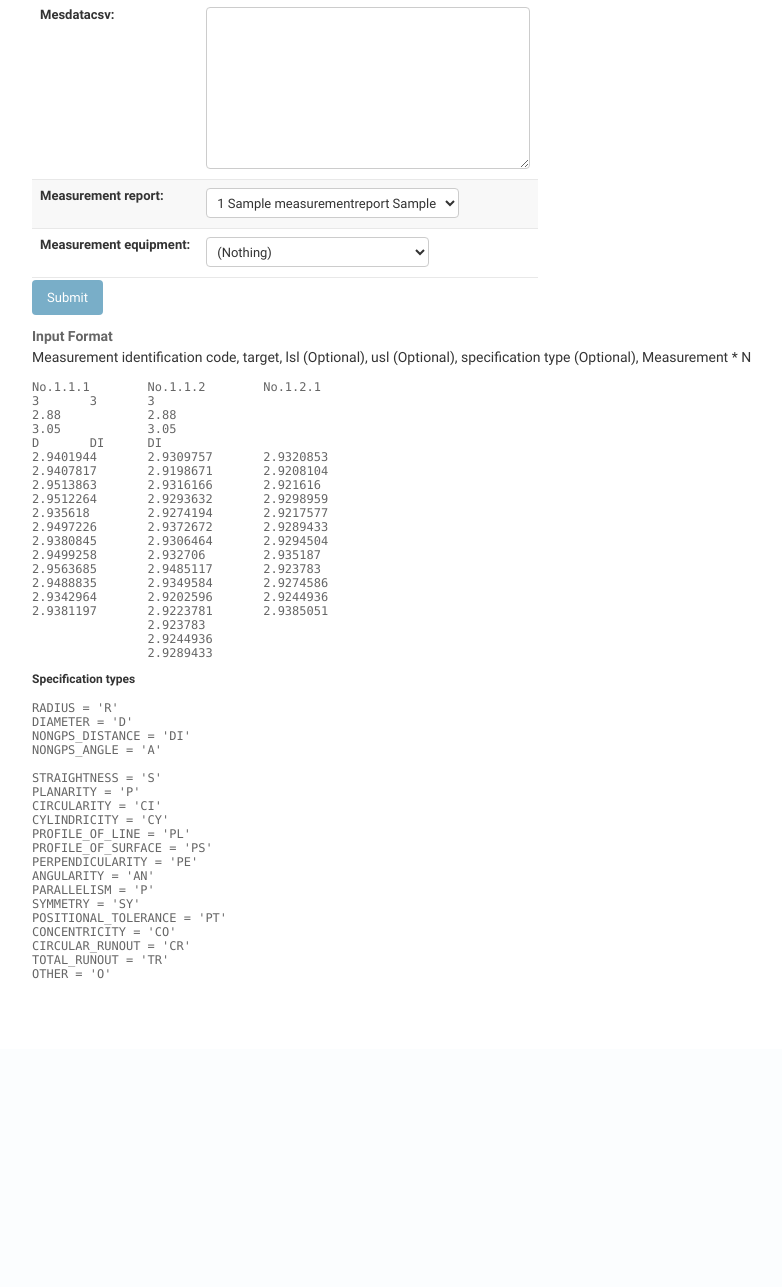
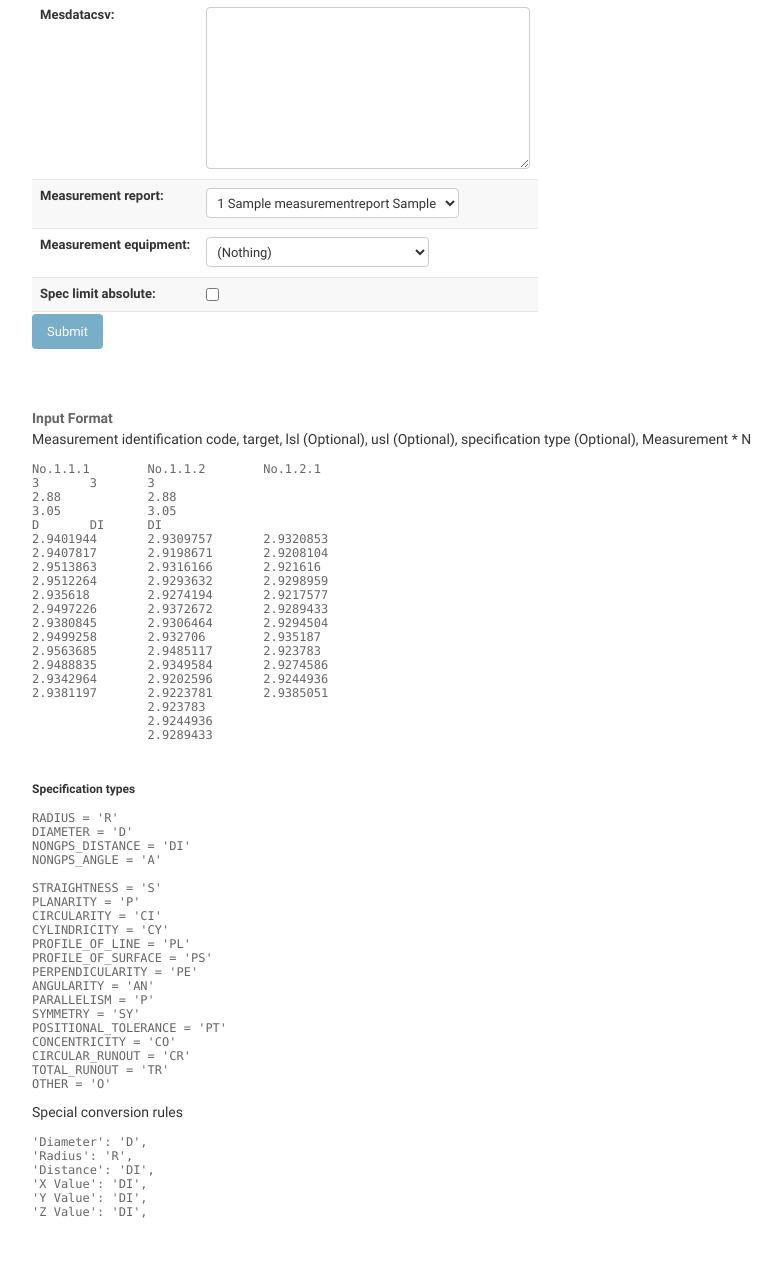
Before and after one commit to aokholm/mpcd_web, a Django app: template dataimport/templates/dataimport/batch.html in a window 1280 px wide. Shown: the part 77-1364 px from the top of the page, without its empty margins (8-790 px from the left). Before the commit the page ends 1056 px from the top, so only its background shows below. Run offline with Django 3.2, Linux system fonts and the light colour scheme; the template is opened without the code that fills it: values that come from a table or form of the project are taken from there, others are empty; tables that the repository leaves empty hold one stand-in row (values such as "Sample post"); parts of the project's set-up code (start-up, migrations or seed data) failed here and were passed over.

Commit message:
Updated Batchimport

```diff
--- a/dataimport/templates/dataimport/batch.html
+++ b/dataimport/templates/dataimport/batch.html
@@ -7,6 +7,7 @@
 		</table>
 	<input type="submit" value="Submit" />
 	</form>
+	<br /><br /><br />
 	<h3>Input Format</h3>
 	<p>Measurement identification code, target, lsl (Optional), usl (Optional), specification type (Optional), Measurement * N</p>
 	<pre>
@@ -30,7 +31,7 @@ D	DI	DI
 		2.923783
 		2.9244936
 		2.9289433</pre>
-
+	<br />
 	<h4>Specification types</h4>
 	<pre>
 RADIUS = 'R'
@@ -53,6 +54,13 @@ CONCENTRICITY = 'CO'
 CIRCULAR_RUNOUT = 'CR'
 TOTAL_RUNOUT = 'TR'
 OTHER = 'O'</pre>
-
+<p>Special conversion rules</p>
+<pre>
+'Diameter': 'D',
+'Radius': 'R',
+'Distance': 'DI',
+'X Value': 'DI',
+'Y Value': 'DI',
+'Z Value': 'DI',</pre>
 
 {% endblock %}
--- a/dataimport/views.py
+++ b/dataimport/views.py
@@ -4,14 +4,25 @@ from django import forms
 from mesdata.models import MeasurementReport, Measurement, MeasurementSet
 from tags.models import MeasurementEquipment
 import csv
+from twisted.conch.ls import lsLine
 
 class BatchImportForm(forms.Form):
     mesdataCSV = forms.CharField(widget=forms.Textarea)
     measurement_report = forms.ModelChoiceField(MeasurementReport.objects.all(), empty_label=None)
     measurement_equipment = forms.ModelChoiceField(MeasurementEquipment.objects.all(), empty_label="(Nothing)", required=False)
+    spec_limit_absolute = forms.BooleanField(required=False)
 
 
 app_name = "dataimport"
+
+specificationConvertion = {
+    'Diameter': 'D',
+    'Radius': 'R',
+    'Distance': 'DI',
+    'X Value': 'DI',
+    'Y Value': 'DI',
+    'Z Value': 'DI',
+    }
 
 
 def batch(request):
@@ -59,8 +70,24 @@ def batch(request):
                 measurementset.measurement_number = measurement_number
                 measurementset.measurement_report = form.cleaned_data['measurement_report']
                 measurementset.target = target
-                measurementset.lsl = lsl
-                measurementset.usl = usl
+
+                # Help if imported had fucked up LSL and USL
+
+                if lsl > usl:
+                    x = lsl
+                    lsl = usl
+                    usl = x
+
+
+                if form.cleaned_data['spec_limit_absolute']:
+                    measurementset.lsl = lsl
+                    measurementset.usl = usl
+                else:
+                    measurementset.lsl = lsl + target
+                    measurementset.usl = usl + target
+
+                if specification_type in specificationConvertion.keys():
+                    specification_type = specificationConvertion.get(specification_type)
                 measurementset.specification_type = specification_type
 
                 if form.cleaned_data['measurement_equipment'] != None:
@@ -80,8 +107,7 @@ def batch(request):
 
                 measurementset.save()
 
-
-        return HttpResponseRedirect('thanks/') # Redirect after POST
+            return HttpResponseRedirect('thanks/') # Redirect after POST
     else:
         form = BatchImportForm() # An unbound form
 
```
